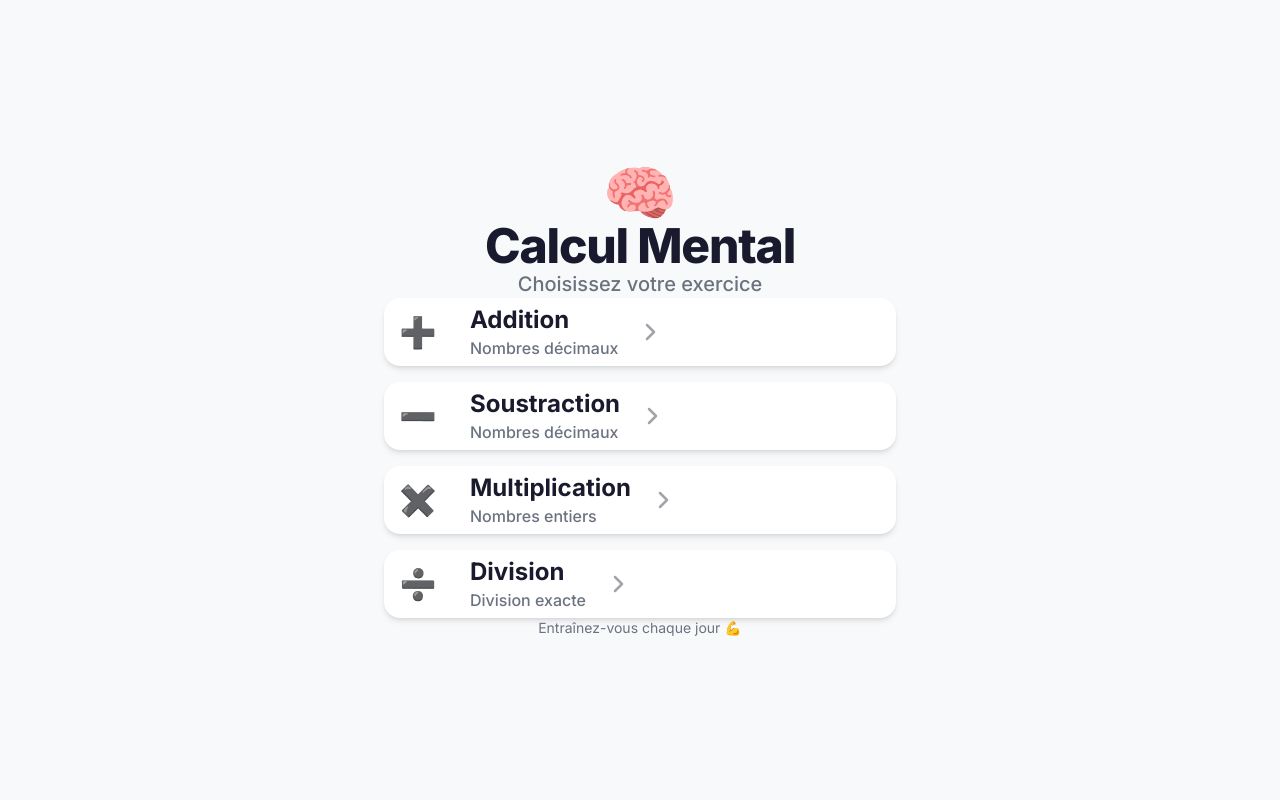
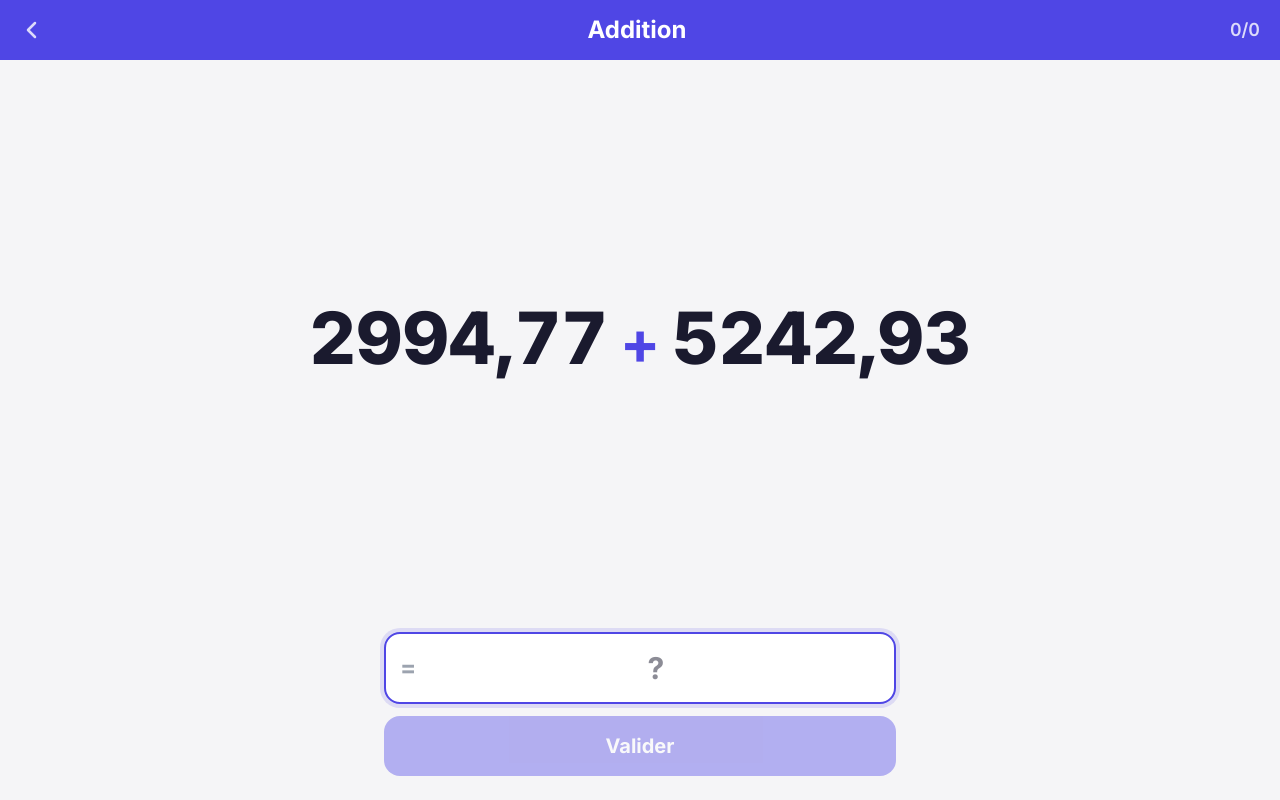
Before and after one commit to len360/calculator, a Vue app: page /#/addition in a window 1280 px wide. Built offline with nearby package versions, Linux system fonts and the light colour scheme.

Commit message:
feat: implement mental math exercise router, layout, and operation views with custom styling

```diff
--- a/src/components/ExerciseLayout.vue
+++ b/src/components/ExerciseLayout.vue
@@ -4,10 +4,6 @@ import { useRouter } from 'vue-router'
 
 const props = defineProps<{
   title: string
-  emoji: string
-  accentColor: string
-  accentLight: string
-  accentDark: string
   operandA: string
   operandB: string
   operator: string
@@ -33,7 +29,6 @@ const shakeInput = ref(false)
 
 function handleCheck() {
   emit('check')
-  // Trigger feedback animation on next tick
   setTimeout(() => {
     showFeedback.value = true
     if (!props.isCorrect) {
@@ -71,44 +66,36 @@ onMounted(() => {
 </script>
 
 <template>
-  <div class="min-h-dvh flex flex-col">
+  <div class="min-h-dvh flex flex-col bg-surface">
     <!-- Header -->
     <header
-      class="px-5 py-4 flex items-center justify-between shadow-sm"
-      :style="{ backgroundColor: accentColor }"
+      class="h-15 px-5 flex items-center justify-between bg-primary"
     >
       <button
         @click="goHome"
-        class="flex items-center gap-2 text-white/90 hover:text-white transition-colors text-lg font-medium"
+        class="flex items-center gap-2 text-white/80 hover:text-white transition-colors text-lg font-medium cursor-pointer"
         aria-label="Retour à l'accueil"
       >
-        <svg xmlns="http://www.w3.org/2000/svg" class="w-6 h-6" fill="none" viewBox="0 0 24 24" stroke="currentColor" stroke-width="2.5">
+        <svg xmlns="http://www.w3.org/2000/svg" class="size-6" fill="none" viewBox="0 0 24 24" stroke="currentColor" stroke-width="2.5">
           <path stroke-linecap="round" stroke-linejoin="round" d="M15 19l-7-7 7-7" />
         </svg>
-        Accueil
       </button>
-      <h1 class="text-xl font-bold text-white flex items-center gap-2">
-        <span class="text-2xl">{{ emoji }}</span>
+      <h1 class="text-2xl font-bold text-white">
         {{ title }}
       </h1>
-      <div class="text-white/90 font-semibold text-lg tabular-nums">
+      <div class="text-white/80 font-semibold text-lg tabular-nums">
         {{ score }}/{{ total }}
       </div>
     </header>
 
-    <!-- Main content -->
-    <main class="flex-1 flex flex-col items-center justify-center px-5 py-8 gap-8">
-      <!-- Calcul affiché -->
-      <div class="w-full max-w-lg bg-white rounded-3xl shadow-lg p-8 flex flex-col items-center gap-6">
+    <!-- Calculation — centered in the remaining space -->
+    <main class="flex-1 flex flex-col items-center justify-center px-5">
       <!-- Expression -->
       <div class="flex items-baseline gap-3 flex-wrap justify-center">
         <span class="text-5xl sm:text-6xl md:text-7xl font-extrabold text-text-primary tabular-nums">
           {{ operandA }}
         </span>
-          <span
-            class="text-4xl sm:text-5xl md:text-6xl font-bold"
-            :style="{ color: accentColor }"
-          >
+        <span class="text-4xl sm:text-5xl md:text-6xl font-bold text-primary">
           {{ operator }}
         </span>
         <span class="text-5xl sm:text-6xl md:text-7xl font-extrabold text-text-primary tabular-nums">
@@ -116,14 +103,32 @@ onMounted(() => {
         </span>
       </div>
 
-        <!-- Séparateur -->
-        <div class="w-full h-px bg-gray-200"></div>
+      <!-- Feedback -->
+      <Transition name="page">
+        <div v-if="isAnswered && showFeedback" class="mt-8 animate-pop-in">
+          <div
+            :class="[
+              'flex items-center justify-center gap-3 py-3 px-6 rounded-xl text-lg font-semibold',
+              isCorrect
+                ? 'bg-success-light text-success'
+                : 'bg-error-light text-error'
+            ]"
+          >
+            <span v-if="isCorrect">Correct</span>
+            <span v-else>
+              Réponse : <strong class="ml-1">{{ correctAnswer }}</strong>
+            </span>
+          </div>
+        </div>
+      </Transition>
+    </main>
 
-        <!-- Zone de saisie -->
-        <div class="w-full flex flex-col items-center gap-4">
-          <label class="text-xl text-text-secondary font-medium">Votre réponse</label>
-          <div class="relative w-full max-w-xs">
-            <span class="absolute left-4 top-1/2 -translate-y-1/2 text-3xl font-bold text-text-secondary">=</span>
+    <!-- Input bar — pinned at bottom -->
+    <footer class="px-5 pb-6 pt-4 bg-surface">
+      <div class="w-full max-w-lg mx-auto flex flex-col gap-3">
+        <!-- Input field -->
+        <div class="relative">
+          <span class="absolute left-4 top-1/2 -translate-y-1/2 text-2xl font-bold text-text-secondary">=</span>
           <input
             ref="inputRef"
             type="text"
@@ -133,73 +138,42 @@ onMounted(() => {
             @keydown="handleKeydown"
             :disabled="isAnswered"
             :class="[
-                'w-full pl-12 pr-4 py-4 text-4xl font-bold text-center rounded-2xl border-3 outline-none transition-all duration-200 tabular-nums',
+              'w-full pl-12 pr-4 py-4 text-3xl font-bold text-center rounded-2xl border-2 outline-none transition-all duration-200 tabular-nums bg-surface-card',
               shakeInput ? 'animate-shake' : '',
               isAnswered && isCorrect
                 ? 'border-success bg-success-light text-success'
                 : isAnswered && !isCorrect
                   ? 'border-error bg-error-light text-error'
-                    : 'border-gray-300 focus:border-[var(--accent)] focus:ring-4 focus:ring-[var(--accent-ring)]'
+                  : 'border-gray-200 focus:border-primary focus:ring-4 focus:ring-primary/15'
             ]"
-              :style="{
-                '--accent': accentColor,
-                '--accent-ring': accentLight,
-              } as Record<string, string>"
             placeholder="?"
             autocomplete="off"
             aria-label="Saisissez votre réponse"
           />
         </div>
-        </div>
 
-        <!-- Feedback -->
-        <Transition name="page">
-          <div v-if="isAnswered && showFeedback" class="w-full animate-pop-in">
-            <div
-              :class="[
-                'flex items-center justify-center gap-3 py-4 px-6 rounded-2xl text-xl font-semibold',
-                isCorrect
-                  ? 'bg-success-light text-success'
-                  : 'bg-error-light text-error'
-              ]"
-            >
-              <span class="text-3xl">{{ isCorrect ? '✅' : '❌' }}</span>
-              <span v-if="isCorrect">Bravo, c'est correct !</span>
-              <span v-else>
-                La bonne réponse était <strong class="ml-1">{{ correctAnswer }}</strong>
-              </span>
-            </div>
-          </div>
-        </Transition>
-      </div>
-
-      <!-- Boutons d'action -->
-      <div class="w-full max-w-lg flex flex-col gap-3">
+        <!-- Action button -->
         <button
           v-if="!isAnswered"
           @click="handleCheck"
           :disabled="userAnswer.trim() === ''"
           :class="[
-            'w-full py-5 rounded-2xl text-2xl font-bold text-white shadow-lg transition-all duration-200',
+            'w-full py-4 rounded-2xl text-xl font-bold text-white transition-all duration-200 bg-primary',
             userAnswer.trim() === ''
               ? 'opacity-40 cursor-not-allowed'
-              : 'hover:shadow-xl active:scale-[0.98] cursor-pointer'
+              : 'hover:bg-primary-dark active:scale-[0.98] cursor-pointer'
           ]"
-          :style="{
-            backgroundColor: userAnswer.trim() === '' ? accentColor : accentColor,
-          }"
         >
           Valider
         </button>
         <button
           v-else
           @click="handleNext"
-          class="w-full py-5 rounded-2xl text-2xl font-bold text-white shadow-lg hover:shadow-xl active:scale-[0.98] transition-all duration-200 cursor-pointer"
-          :style="{ backgroundColor: accentDark }"
+          class="w-full py-4 rounded-2xl text-xl font-bold text-white bg-primary-dark hover:bg-primary active:scale-[0.98] transition-all duration-200 cursor-pointer"
         >
-          Calcul suivant →
+          Suivant
         </button>
       </div>
-    </main>
+    </footer>
   </div>
 </template>
--- a/src/router/index.ts
+++ b/src/router/index.ts
@@ -1,8 +1,8 @@
-import { createRouter, createWebHistory } from 'vue-router'
-import HomeView from "@/views/HomeView.vue"
+import { createRouter, createWebHashHistory, createWebHistory } from 'vue-router'
+import HomeView from '@/views/HomeView.vue'
 
 const router = createRouter({
-  history: createWebHistory(import.meta.env.BASE_URL),
+  history: createWebHashHistory(import.meta.env.BASE_URL),
   routes: [
     {
       path: '/',
--- a/src/style.css
+++ b/src/style.css
@@ -1,43 +1,23 @@
-@import "tailwindcss";
+@import 'tailwindcss';
 
 @theme {
-  --font-sans: "Inter", system-ui, -apple-system, sans-serif;
+  --font-sans: 'Inter', system-ui, -apple-system, sans-serif;
 
-  /* Palette principale */
-  --color-surface: #F8F9FA;
-  --color-surface-alt: #FFFFFF;
-  --color-text-primary: #1A1A2E;
-  --color-text-secondary: #6B7280;
+  /* === Only 2 colors === */
+  --color-primary: #4f46e5;
+  --color-primary-dark: #3730a3;
+  --color-surface: #f5f5f7;
+  --color-surface-card: #ffffff;
 
-  /* Modules */
-  --color-addition: #10B981;
-  --color-addition-light: #D1FAE5;
-  --color-addition-dark: #059669;
+  /* Text */
+  --color-text-primary: #1a1a2e;
+  --color-text-secondary: #9ca3af;
 
-  --color-soustraction: #F59E0B;
-  --color-soustraction-light: #FEF3C7;
-  --color-soustraction-dark: #D97706;
-
-  --color-multiplication: #6366F1;
-  --color-multiplication-light: #E0E7FF;
-  --color-multiplication-dark: #4F46E5;
-
-  --color-division: #EC4899;
-  --color-division-light: #FCE7F3;
-  --color-division-dark: #DB2777;
-
-  /* Feedback */
-  --color-success: #10B981;
-  --color-success-light: #D1FAE5;
-  --color-error: #EF4444;
-  --color-error-light: #FEE2E2;
-}
-
-/* Reset & base */
-* {
-  margin: 0;
-  padding: 0;
-  box-sizing: border-box;
+  /* Feedback (kept subtle) */
+  --color-success: #22c55e;
+  --color-success-light: #dcfce7;
+  --color-error: #ef4444;
+  --color-error-light: #fee2e2;
 }
 
 body {
@@ -49,30 +29,29 @@ body {
   -moz-osx-font-smoothing: grayscale;
 }
 
-/* Transitions de page */
+/* Page transitions */
 .page-enter-active,
 .page-leave-active {
-  transition: opacity 0.25s ease, transform 0.25s ease;
+  transition:
+    opacity 0.2s ease,
+    transform 0.2s ease;
 }
 
 .page-enter-from {
   opacity: 0;
-  transform: translateY(12px);
+  transform: translateY(8px);
 }
 
 .page-leave-to {
   opacity: 0;
-  transform: translateY(-12px);
+  transform: translateY(-8px);
 }
 
-/* Animation feedback */
+/* Feedback animation */
 @keyframes pop-in {
   0% {
     opacity: 0;
-    transform: scale(0.85);
-  }
-  50% {
-    transform: scale(1.05);
+    transform: scale(0.9);
   }
   100% {
     opacity: 1;
@@ -81,29 +60,40 @@ body {
 }
 
 .animate-pop-in {
-  animation: pop-in 0.35s ease-out forwards;
+  animation: pop-in 0.25s ease-out forwards;
 }
 
-/* Shake animation pour mauvaise réponse */
+/* Shake animation */
 @keyframes shake {
-  0%, 100% { transform: translateX(0); }
-  20% { transform: translateX(-8px); }
-  40% { transform: translateX(8px); }
-  60% { transform: translateX(-6px); }
-  80% { transform: translateX(6px); }
+  0%,
+  100% {
+    transform: translateX(0);
+  }
+  20% {
+    transform: translateX(-8px);
+  }
+  40% {
+    transform: translateX(8px);
+  }
+  60% {
+    transform: translateX(-6px);
+  }
+  80% {
+    transform: translateX(6px);
+  }
 }
 
 .animate-shake {
   animation: shake 0.4s ease-in-out;
 }
 
-/* Suppression du spinner sur les inputs number */
-input[type="number"]::-webkit-outer-spin-button,
-input[type="number"]::-webkit-inner-spin-button {
+/* Hide spinner on number inputs */
+input[type='number']::-webkit-outer-spin-button,
+input[type='number']::-webkit-inner-spin-button {
   -webkit-appearance: none;
   margin: 0;
 }
 
-input[type="number"] {
+input[type='number'] {
   -moz-appearance: textfield;
 }
--- a/src/views/AdditionView.vue
+++ b/src/views/AdditionView.vue
@@ -32,10 +32,6 @@ const {
 <template>
   <ExerciseLayout
     title="Addition"
-    emoji="➕"
-    accent-color="var(--color-addition)"
-    accent-light="var(--color-addition-light)"
-    accent-dark="var(--color-addition-dark)"
     :operand-a="formattedOperandA"
     :operand-b="formattedOperandB"
     operator="+"
--- a/src/views/DivisionView.vue
+++ b/src/views/DivisionView.vue
@@ -34,10 +34,6 @@ const {
 <template>
   <ExerciseLayout
     title="Division"
-    emoji="➗"
-    accent-color="var(--color-division)"
-    accent-light="var(--color-division-light)"
-    accent-dark="var(--color-division-dark)"
     :operand-a="formattedOperandA"
     :operand-b="formattedOperandB"
     operator="÷"
--- a/src/views/HomeView.vue
+++ b/src/views/HomeView.vue
@@ -4,34 +4,26 @@ import { RouterLink } from 'vue-router'
 const modules = [
   {
     name: 'Addition',
-    emoji: '➕',
+    symbol: '+',
     route: '/addition',
-    color: 'var(--color-addition)',
-    colorDark: 'var(--color-addition-dark)',
     description: 'Nombres décimaux',
   },
   {
     name: 'Soustraction',
-    emoji: '➖',
+    symbol: '−',
     route: '/soustraction',
-    color: 'var(--color-soustraction)',
-    colorDark: 'var(--color-soustraction-dark)',
     description: 'Nombres décimaux',
   },
   {
     name: 'Multiplication',
-    emoji: '✖️',
+    symbol: '×',
     route: '/multiplication',
-    color: 'var(--color-multiplication)',
-    colorDark: 'var(--color-multiplication-dark)',
     description: 'Nombres entiers',
   },
   {
     name: 'Division',
-    emoji: '➗',
+    symbol: '÷',
     route: '/division',
-    color: 'var(--color-division)',
-    colorDark: 'var(--color-division-dark)',
     description: 'Division exacte',
   },
 ]
@@ -40,59 +32,47 @@ const modules = [
 <template>
   <div class="min-h-dvh flex flex-col items-center justify-center px-5 py-10">
     <!-- Header -->
-    <header class="text-center mb-12">
-      <div class="text-6xl mb-4">🧠</div>
-      <h1 class="text-4xl sm:text-5xl font-extrabold text-text-primary tracking-tight">
+    <header class="text-center mb-18">
+      <h1 class="text-5xl sm:text-6xl font-extrabold text-text-primary tracking-tight">
         Calcul Mental
       </h1>
-      <p class="mt-3 text-xl text-text-secondary font-medium">
-        Choisissez votre exercice
-      </p>
+      <p class="mt-4 text-lg text-text-secondary font-medium">Choisissez votre exercice</p>
     </header>
 
-    <!-- Grille de modules -->
-    <nav class="w-full max-w-lg flex flex-col gap-4" aria-label="Modules d'exercices">
+    <!-- Module grid -->
+    <nav class="w-full max-w-11/12 flex flex-col gap-3" aria-label="Modules d'exercices">
       <RouterLink
         v-for="mod in modules"
         :key="mod.name"
         :to="mod.route"
-        class="group flex items-center gap-5 p-6 rounded-2xl bg-white shadow-md hover:shadow-xl transition-all duration-200 active:scale-[0.98] border-2 border-transparent hover:border-current"
-        :style="{ '--tw-border-opacity': '0.3', color: mod.color }"
+        class="group flex items-center justify-between px-6 py-5 rounded-2xl bg-surface-card transition-all duration-200 active:scale-[0.98] hover:shadow-md"
       >
-        <span
-          class="flex items-center justify-center w-16 h-16 rounded-xl text-3xl shrink-0 transition-transform duration-200 group-hover:scale-110"
-          :style="{ backgroundColor: mod.color, color: 'white' }"
-        >
-          {{ mod.emoji }}
-        </span>
-        <div class="flex flex-col">
+        <div class="flex items-center gap-4">
           <span
-            class="text-2xl font-bold transition-colors duration-200"
-            :style="{ color: 'var(--color-text-primary)' }"
+            class="flex items-center justify-center w-12 h-12 rounded-xl bg-primary text-white text-xl font-bold shrink-0"
           >
-            {{ mod.name }}
+            {{ mod.symbol }}
           </span>
-          <span class="text-base text-text-secondary font-medium">
-            {{ mod.description }}
-          </span>
+          <div class="flex flex-col">
+            <span class="text-xl font-semibold text-text-primary">
+              {{ mod.name }}
+            </span>
+            <span class="text-sm text-text-secondary">
+              {{ mod.description }}
+            </span>
+          </div>
         </div>
         <svg
           xmlns="http://www.w3.org/2000/svg"
-          class="w-6 h-6 ml-auto opacity-40 group-hover:opacity-80 transition-all duration-200 group-hover:translate-x-1"
+          class="w-5 h-5 text-text-secondary opacity-40 group-hover:opacity-80 transition-all duration-200 group-hover:translate-x-1"
           fill="none"
           viewBox="0 0 24 24"
           stroke="currentColor"
           stroke-width="2.5"
-          :style="{ color: mod.color }"
         >
           <path stroke-linecap="round" stroke-linejoin="round" d="M9 5l7 7-7 7" />
         </svg>
       </RouterLink>
     </nav>
-
-    <!-- Footer -->
-    <footer class="mt-12 text-center text-text-secondary text-sm">
-      <p>Entraînez-vous chaque jour 💪</p>
-    </footer>
   </div>
 </template>
--- a/src/views/MultiplicationView.vue
+++ b/src/views/MultiplicationView.vue
@@ -32,10 +32,6 @@ const {
 <template>
   <ExerciseLayout
     title="Multiplication"
-    emoji="✖️"
-    accent-color="var(--color-multiplication)"
-    accent-light="var(--color-multiplication-light)"
-    accent-dark="var(--color-multiplication-dark)"
     :operand-a="formattedOperandA"
     :operand-b="formattedOperandB"
     operator="×"
--- a/src/views/SoustractionView.vue
+++ b/src/views/SoustractionView.vue
@@ -38,10 +38,6 @@ const {
 <template>
   <ExerciseLayout
     title="Soustraction"
-    emoji="➖"
-    accent-color="var(--color-soustraction)"
-    accent-light="var(--color-soustraction-light)"
-    accent-dark="var(--color-soustraction-dark)"
     :operand-a="formattedOperandA"
     :operand-b="formattedOperandB"
     operator="−"
```
Lines whose indentation alone changed are shown as unchanged.
